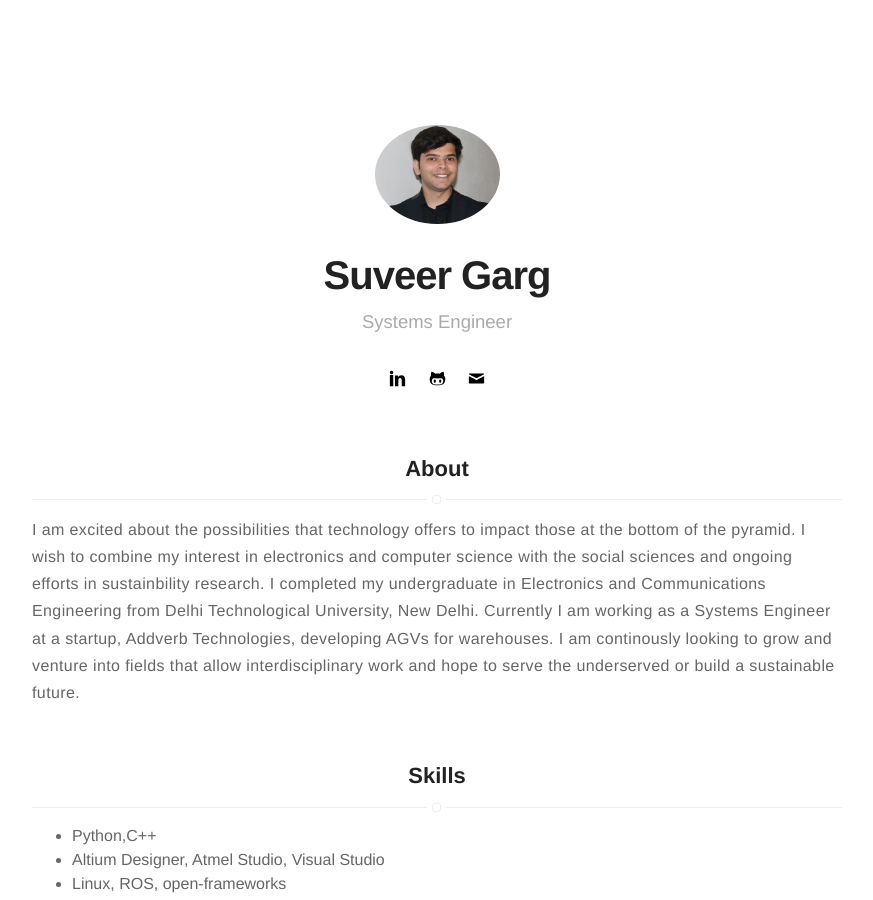
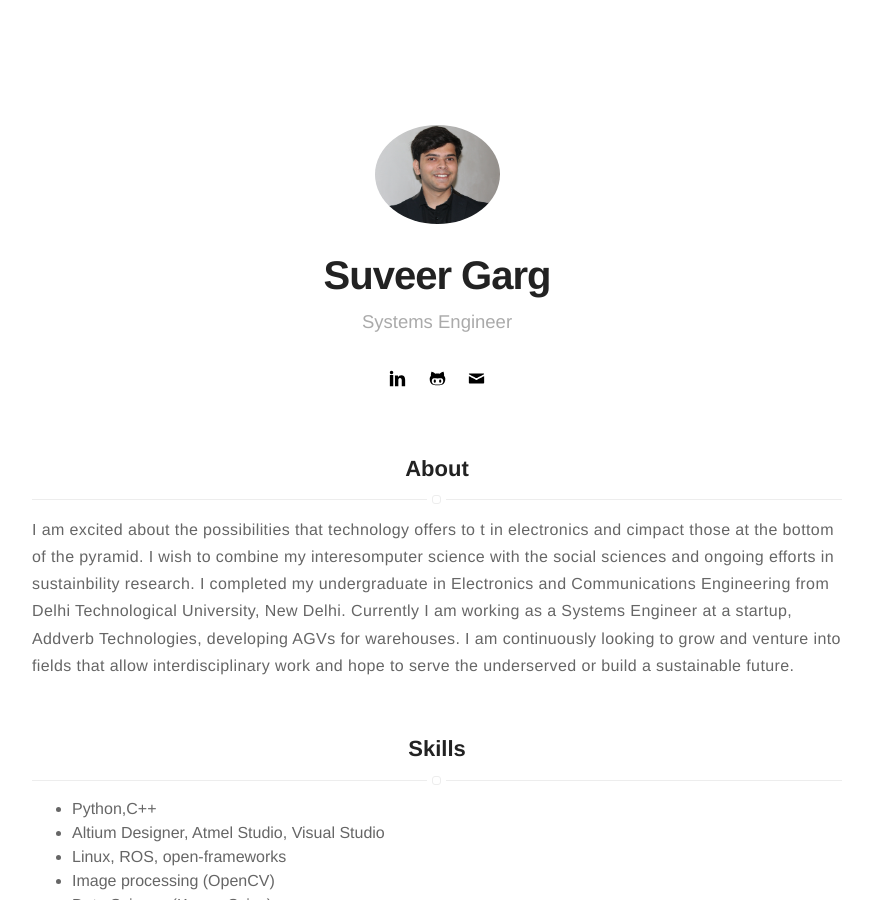
Before and after one commit to suveergarg/suveergarg.github.io, a Jekyll site: the page built from index.html, in a window 1280 px wide and 900 px high. Shown: the whole window, without its empty margins (203-1076 px from the left). Built offline with Jekyll 4.4.1, drawn with Linux system fonts in a browser that asks for light colours.

Commit message:
Update about.html

```diff
--- a/_includes/about.html
+++ b/_includes/about.html
@@ -1 +1 @@
-<p>I am excited about the possibilities that technology offers to impact those at the bottom of the pyramid. I wish to combine my interest in electronics and computer science with the social sciences and ongoing efforts in sustainbility research. I completed my undergraduate in Electronics and Communications Engineering from Delhi Technological University, New Delhi. Currently I am working as a Systems Engineer at a startup, Addverb Technologies, developing AGVs for warehouses. I am continously looking to grow and venture into fields that allow interdisciplinary work and hope to serve the underserved or build a sustainable future.</p>
+<p>I am excited about the possibilities that technology offers to t in electronics and cimpact those at the bottom of the pyramid. I wish to combine my interesomputer science with the social sciences and ongoing efforts in sustainbility research. I completed my undergraduate in Electronics and Communications Engineering from Delhi Technological University, New Delhi. Currently I am working as a Systems Engineer at a startup, Addverb Technologies, developing AGVs for warehouses. I am continuously looking to grow and venture into fields that allow interdisciplinary work and hope to serve the underserved or build a sustainable future.</p>
```
